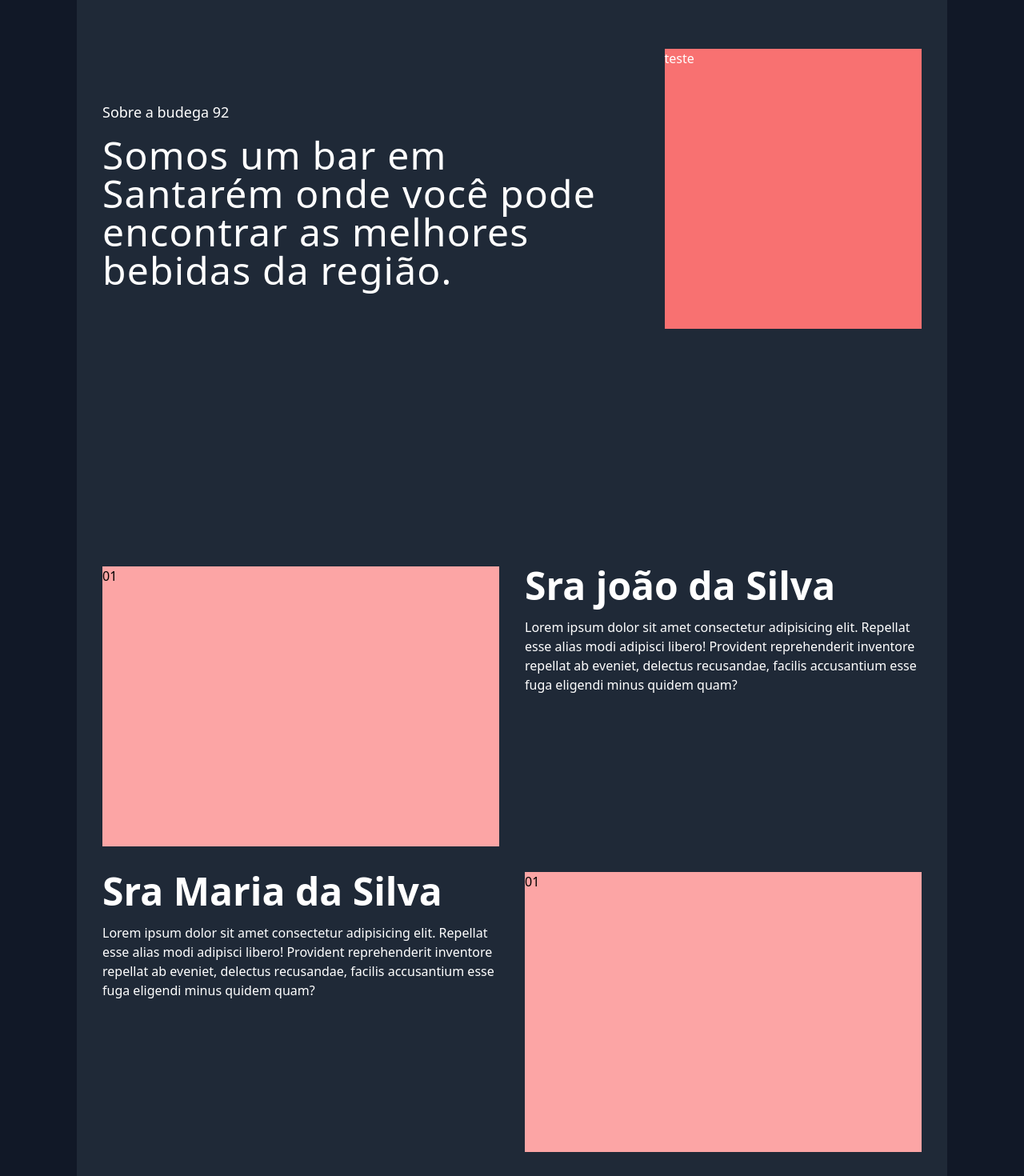
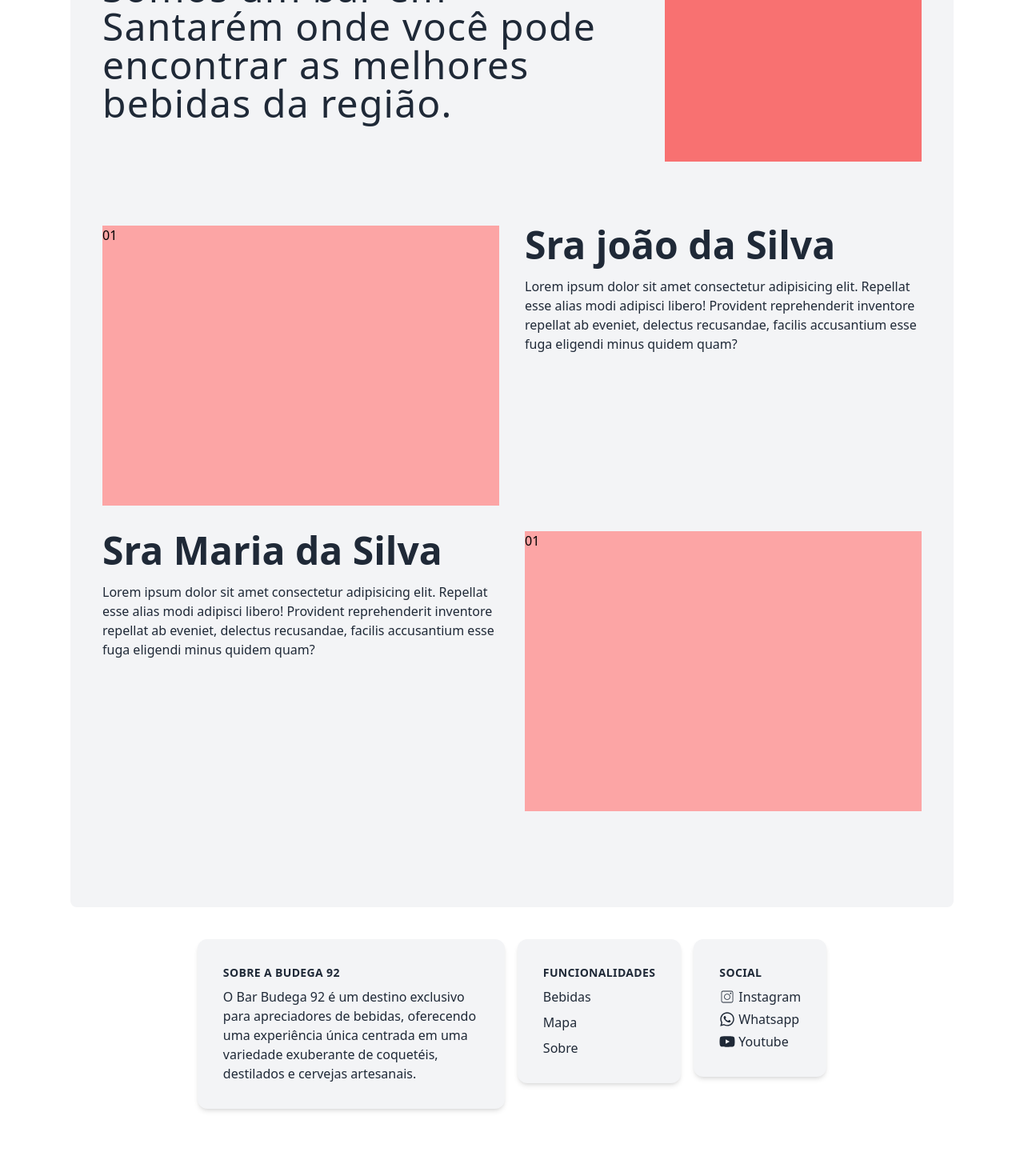
Before and after one commit to FLaVio-G/budega92, a Next.js app: page /sobre in a window 1280 px wide. Shown: the part 300-1770 px from the top of the page at 80% size. After the commit the page ends 1726 px from the top, so only its background shows below. Built offline with nearby package versions, Linux system fonts and the light colour scheme; no server answers.

Commit message:
Feat: changing colors

```diff
--- a/src/components/CardProduct.tsx
+++ b/src/components/CardProduct.tsx
@@ -32,7 +32,7 @@ export function CardProduct({
   return (
     <div className=" grid max-w-xs items-center justify-center  grid-cols-4 gap-16">
       <div
-        className="flex flex-col  p-5  w-[200px] cursor-pointer  rounded-lg transition-transform transform-gpu hover:scale-110 border-2 border-transparent hover:border-gray-200 hover:shadow-lg"
+        className="flex flex-col  p-5  w-[200px] cursor-pointer rounded-lg transition-transform transform-gpu hover:scale-110 hover:shadow-lg"
         onClick={handleClick}
       >
         <div className="h-28 w-full flex items-center justify-center rounded-lg text-white relative">
@@ -44,14 +44,14 @@ export function CardProduct({
             alt={`${name} image`}
           />
         </div>
-        <h2 className=" pt-14">{name}</h2>
-        <p className="pt-5  font-bold">R$ {price}</p>
+        <h2 className=" pt-14 text-gray-100">{name}</h2>
+        <p className="pt-5 text-gray-100  font-bold">R$ {price}</p>
       </div>
 
       {showOverlay && (
         <div className="fixed top-0 left-0 w-full h-full flex justify-center items-center z-50">
           <div className="absolute inset-0 bg-black opacity-50"></div>
-          <div className="flex justify-center items-center  h-[600px] w-[900px] bg-white rounded-lg relative">
+          <div className="flex justify-center items-center  h-[600px] w-[900px] bg-gray-800 rounded-lg relative">
             <div className="flex flex-row gap-16 ">
               <div className="relative flex justify-center items-center  text-white ml-5">
                 <Image
--- a/src/components/Footer.tsx
+++ b/src/components/Footer.tsx
@@ -5,18 +5,18 @@ import { FaWhatsapp, FaYoutube } from "react-icons/fa";
 import Link from "next/link";
 export default function Footer() {
   return (
-    <footer className="w-full text-slate-100">
+    <footer className="w-full text-gray-800">
       <div className="flex items-center  justify-center p-4 ">
         <div className="flex flex-col lg:space-y-0 space-y-4  lg:mt-0   items-center  lg:flex-row justify-center max-w-5xl lg:items-start p-6 space-x-4">
-          <div className="max-w-xs mx-auto bg-gray-800 rounded-xl shadow-md overflow-hidden md:max-w-sm">
+          <div className="max-w-xs mx-auto bg-gray-100 rounded-xl shadow-md overflow-hidden md:max-w-sm">
             <div className="md:flex">
               <div className="md:shrink-0"></div>
               <div className="p-8">
-                <div className="uppercase tracking-wide text-sm text-slate-100 font-semibold">
+                <div className="uppercase tracking-wide text-sm text-gray-800 font-semibold">
                   Sobre a Budega 92
                 </div>
 
-                <p className="mt-2 text-slate-100">
+                <p className="mt-2 text-gray-800">
                   O Bar Budega 92 é um destino exclusivo para apreciadores de
                   bebidas, oferecendo uma experiência única centrada em uma
                   variedade exuberante de coquetéis, destilados e cervejas
@@ -26,44 +26,44 @@ export default function Footer() {
             </div>
           </div>
 
-          <div className="max-w-md mx-auto bg-gray-800 rounded-xl shadow-md  md:max-w-sm overflow-hidden">
+          <div className="max-w-md mx-auto bg-gray-100 rounded-xl shadow-md  md:max-w-sm overflow-hidden">
             <div className="md:flex">
               <div className="md:shrink-0"></div>
               <div className="p-8">
-                <div className="uppercase tracking-wide text-sm text-slate-100  font-semibold">
+                <div className="uppercase tracking-wide text-sm text-gray-800 font-semibold">
                   Funcionalidades
                 </div>
 
-                <p className="mt-2 text-slate-100">Bebidas</p>
-                <p className="mt-2 text-slate-100">Mapa</p>
-                <p className="mt-2 text-slate-100">Sobre</p>
+                <p className="mt-2 text-gray-800">Bebidas</p>
+                <p className="mt-2 text-gray-800">Mapa</p>
+                <p className="mt-2 text-gray-800">Sobre</p>
               </div>
             </div>
           </div>
 
-          <div className="max-w-md mx-auto bg-gray-800 rounded-xl shadow-md  md:max-w-sm overflow-hidden">
+          <div className="max-w-md mx-auto bg-gray-100 rounded-xl shadow-md  md:max-w-sm overflow-hidden">
             <div className="md:flex">
               <div className="md:shrink-0"></div>
               <div className="p-8">
-                <div className="uppercase tracking-wide text-sm text-slate-100  font-semibold">
+                <div className="uppercase tracking-wide text-sm text-gray-800  font-semibold">
                   Social
                 </div>
                 <Link
-                  className="text-slate-100 mt-2 gap-1 flex row items-center"
+                  className="text-gray-800 mt-2 gap-1 flex row items-center"
                   href="Instagram"
                 >
                   <CiInstagram size="20" />
                   <p>Instagram</p>
                 </Link>
                 <Link
-                  className="text-slate-100 mt-1 gap-1  flex row items-center"
+                  className="text-gray-800 mt-1 gap-1  flex row items-center"
                   href="IWhatsapp"
                 >
                   <FaWhatsapp size="20" />
                   <p>Whatsapp</p>
                 </Link>
                 <Link
-                  className="text-slate-100 mt-1 gap-1  flex row items-center"
+                  className="text-gray-800 mt-1 gap-1  flex row items-center"
                   href="IWhatsapp"
                 >
                   <FaYoutube size="20" />
--- a/src/components/Header.tsx
+++ b/src/components/Header.tsx
@@ -8,7 +8,7 @@ interface NavLinkProps {
 
 const NavLink: React.FC<NavLinkProps> = ({ href, children }) => (
   <Link
-    className="text-white text-xl transition duration-300 hover:border-b-2 hover:border-red-600"
+    className="text-gray-800 text-xl transition duration-300 hover:border-b-2 hover:border-red-600"
     href={href}
   >
     {children}
--- a/src/pages/_document.tsx
+++ b/src/pages/_document.tsx
@@ -10,7 +10,7 @@ export default function Document() {
           content="width=device-width, initial-scale=1.0, user-scalable=no"
         />
       </Head>
-      <body className="bg-gray-900">
+      <body className="bg-white">
         <Main />
         <NextScript />
       </body>
--- a/src/pages/bebidas.tsx
+++ b/src/pages/bebidas.tsx
@@ -17,13 +17,13 @@ export default function Bebidas() {
     <div className="flex mx-auto max-w-7xl flex-col items-center justify-between">
       <Header />
 
-      <div className="grid grid-cols-2 bg-gray-800 p-8 rounded-lg  md:grid-cols-3  gap-8">
+      <div className="grid grid-cols-2 bg-gray-100 p-8 rounded-lg  md:grid-cols-3  gap-8">
         <a href="/destilados">
           <div>
             <div className="h-[350px] w-[350px] rounded-lg text-white">
               <Image src={Jambu1} alt="Picture of the author" />
             </div>
-            <p className="flex font-semibold text-gray-500 justify-center">
+            <p className="flex font-semibold text-gray-800  justify-center">
               Destilados
             </p>
           </div>
@@ -34,7 +34,7 @@ export default function Bebidas() {
             <div className="h-[350px] w-[350px] text-white">
               <Image src={vinho1} alt="Picture of the author" />
             </div>
-            <p className="flex font-semibold text-gray-500 justify-center">
+            <p className="flex font-semibold text-gray-800  justify-center">
               Vinho
             </p>
           </div>
@@ -45,7 +45,7 @@ export default function Bebidas() {
             <div className="h-[350px] w-[350px] text-white">
               <Image src={cerveja1} alt="Picture of the author" />
             </div>
-            <p className="flex font-semibold text-gray-500 justify-center">
+            <p className="flex font-semibold text-gray-800  justify-center">
               Cervejas
             </p>
           </div>
@@ -55,7 +55,7 @@ export default function Bebidas() {
             <div className="h-[350px] w-[350px] text-white">
               <Image src={snake1} alt="Picture of the author" />
             </div>
-            <p className="flex font-semibold text-gray-500 justify-center">
+            <p className="flex font-semibold text-gray-800  justify-center">
               Diversos
             </p>
           </div>
@@ -66,7 +66,7 @@ export default function Bebidas() {
             <div className="h-[350px] w-[350px] text-white">
               <Image src={garrafa1} alt="Picture of the author" />
             </div>
-            <p className="flex font-semibold text-gray-500 justify-center">
+            <p className="flex font-semibold text-gray-800  justify-center">
               Água
             </p>
           </div>
--- a/src/pages/destilados.tsx
+++ b/src/pages/destilados.tsx
@@ -54,10 +54,10 @@ export default function Destilados() {
   console.log(data?.products);
 
   return (
-    <div className="flex min-h-screen flex-col items-center justify-between">
+    <div className="flex mx-auto max-w-7xl flex-col items-center justify-between">
       <Header />
 
-      <div className="grid grid-cols-4 gap-8 items-center justify-center ">
+      <div className="grid grid-cols-4 gap-8 bg-gray-800 rounded-lg p-8 items-center justify-center ">
         {data?.products.map((product) => (
           <CardProduct
             key={product.id}
@@ -71,7 +71,7 @@ export default function Destilados() {
         ))}
       </div>
 
-      {/* <Footer /> */}
+      <Footer />
     </div>
   );
 }
--- a/src/pages/mapa.tsx
+++ b/src/pages/mapa.tsx
@@ -8,7 +8,7 @@ export default function mapa() {
     <div className="mx-auto max-w-7xl">
       <Header />
       <main className="flex items-center mx-auto max-w-7xl max-h-full justify-center w-full">
-        <div className="bg-gray-800 w-full  rounded-lg p-8">
+        <div className="bg-gray-100 w-full  rounded-lg p-8">
           <GoogleMap />
         </div>
       </main>
--- a/src/pages/sobre.tsx
+++ b/src/pages/sobre.tsx
@@ -7,22 +7,22 @@ export default function Sobre() {
   return (
     <div className="flex mx-auto max-w-7xl flex-col items-center justify-between">
       <Header />
-      <div className="bg-gray-800 p-8 rounded-lg">
-        <div className="flex flex-col lg:flex-row lg:h-[800px] lg:max-w-5xl lg:p-0 p-4  gap-5 justify-center items-center">
+      <div className="bg-gray-100 p-10 rounded-lg">
+        <div className="flex flex-col lg:flex-row mx-auto lg:max-w-5xl lg:p-0 p-4  gap-5 justify-center items-center">
           <div className="flex flex-col justify-center items-center  lg:flex-row lg:gap-14 lg:max-w-5xl w-full">
             <div className=" flex-row justify-center  items-center">
-              <h1 className="text-lg text-white lg:text-lg lg:justify-start flex items-center justify-center mb-4">
+              <h1 className="text-lg text-gray-800 lg:text-lg lg:justify-start flex items-center justify-center mb-4">
                 Sobre a budega 92
               </h1>
               <div className="flex lg:text-5xl lg:tracking-wide">
-                <p className="font-normal text-white lg:text-5xl  text-base">
+                <p className="font-normal text-gray-800 lg:text-5xl  text-base">
                   Somos um bar em Santarém onde você pode encontrar as melhores
                   bebidas da região.
                 </p>
               </div>
             </div>
             <div className="bg-red-400 lg:mt-0 mt-4 w-full lg:h-[350px] h-[200px] mb-4">
-              <p className="text-white">teste</p>
+              <p className="text-gray-800">teste</p>
             </div>
           </div>
         </div>
@@ -32,10 +32,10 @@ export default function Sobre() {
             01
           </div>
           <div className="mb-8">
-            <h2 className="font-bold text-white text-3xl lg:text-5xl">
+            <h2 className="font-bold text-gray-800 text-3xl lg:text-5xl">
               Sra joão da Silva
             </h2>
-            <p className="mt-4 text-white">
+            <p className="mt-4 text-gray-800">
               Lorem ipsum dolor sit amet consectetur adipisicing elit. Repellat
               esse alias modi adipisci libero! Provident reprehenderit inventore
               repellat ab eveniet, delectus recusandae, facilis accusantium esse
@@ -43,10 +43,10 @@ export default function Sobre() {
             </p>
           </div>
           <div className="mb-8">
-            <h2 className="font-bold text-white text-3xl lg:text-5xl">
+            <h2 className="font-bold text-gray-800 text-3xl lg:text-5xl">
               Sra Maria da Silva
             </h2>
-            <p className="mt-4 text-white">
+            <p className="mt-4 text-gray-800">
               Lorem ipsum dolor sit amet consectetur adipisicing elit. Repellat
               esse alias modi adipisci libero! Provident reprehenderit inventore
               repellat ab eveniet, delectus recusandae, facilis accusantium esse
```
